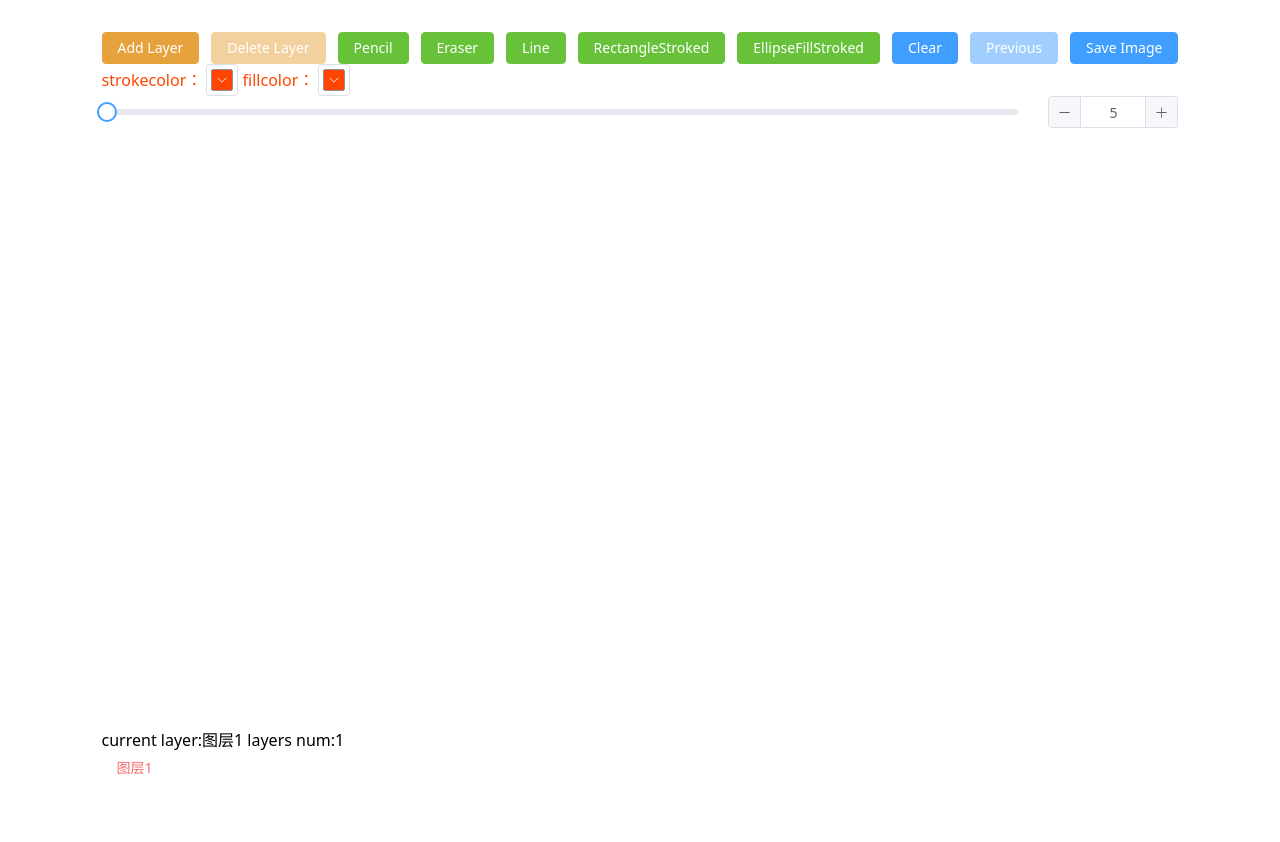
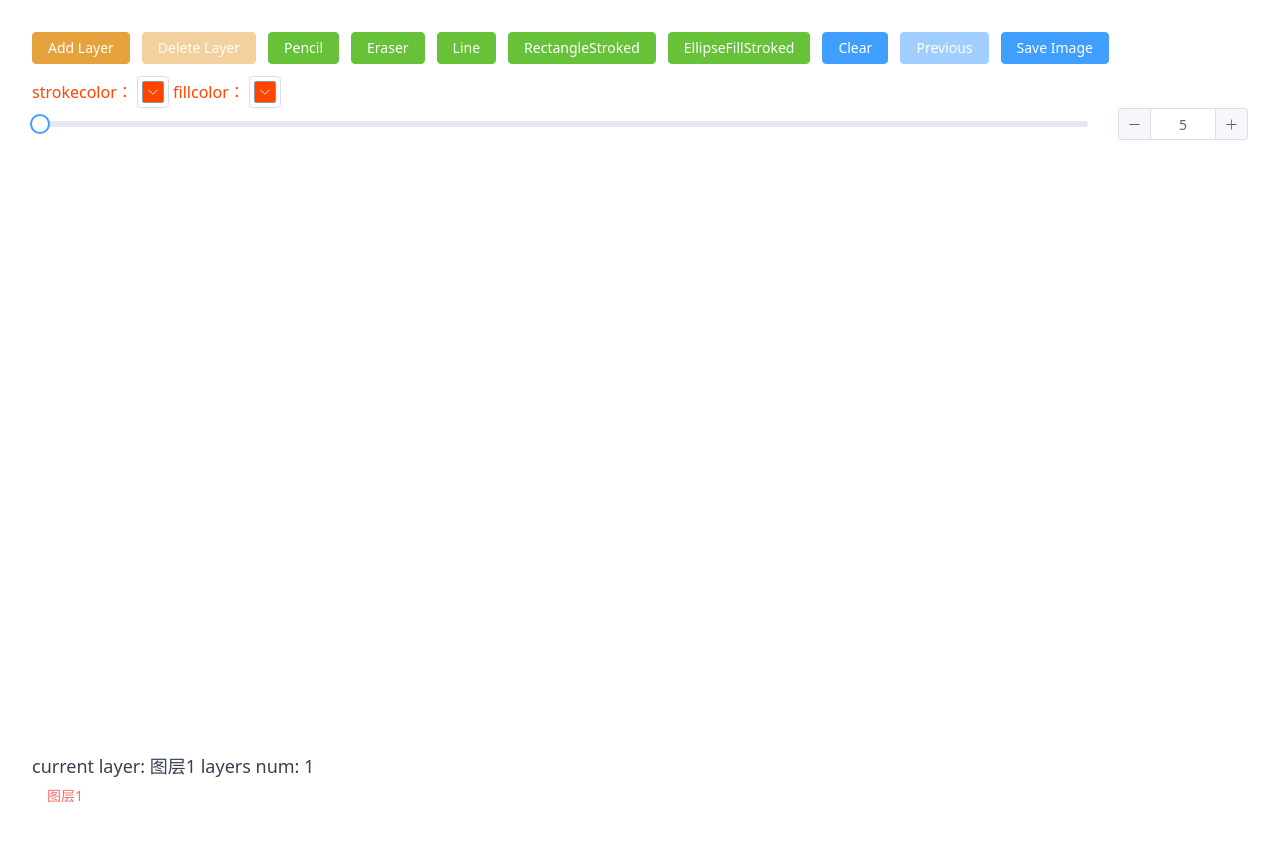
Before and after one commit to OceanPresentChao/Peintre, a Vue app: page / in a window 1280 px wide. Before the commit the page ends 816 px from the top, so only its background shows below. Built offline with nearby package versions, Linux system fonts and the light colour scheme.

Commit message:
:lipstick: style: beauty

```diff
--- a/index.html
+++ b/index.html
@@ -1,13 +1,16 @@
 <!DOCTYPE html>
 <html lang="en">
+
 <head>
   <meta charset="UTF-8" />
   <link rel="icon" href="/favicon.ico" />
   <meta name="viewport" content="width=device-width, initial-scale=1.0" />
-    <title>Vite App</title>
+  <title>Peintre</title>
 </head>
+
 <body>
   <div id="app"></div>
   <script type="module" src="/src/main.ts"></script>
 </body>
+
 </html>
--- a/package.json
+++ b/package.json
@@ -1,6 +1,6 @@
 {
   "name": "peintre",
-  "version": "0.1.0",
+  "version": "0.1.1",
   "license": "MIT",
   "description": "a configurable painter component for Vue 3",
   "author": "OceanPresent <oceanpresent@163.com>",
--- a/src/App.vue
+++ b/src/App.vue
@@ -3,9 +3,7 @@
 </script>
 
 <template>
-  <main>
-    <Painter :max-width="500" :min-width="2" />
-  </main>
+  <Painter :maxLine="500" :minLine="1" />
 </template>
 
 <style>
@@ -15,11 +13,4 @@
   padding: 2rem;
   font-weight: normal;
 }
-
-main {
-  display: flex;
-  flex-direction: column;
-  align-items: center;
-  line-height: 1.5;
-}
 </style>
--- a/src/components/Painter.vue
+++ b/src/components/Painter.vue
@@ -21,7 +21,7 @@
       </el-button>
       <el-button type="primary" size="default" @click="saveImage">Save Image</el-button>
     </div>
-    <div>
+    <div class="mt-3 text-base">
       <span :style="{ color: currentToolConfig.strokecolor }">
         strokecolor：
         <el-color-picker v-model="currentToolConfig.strokecolor" :predefine="predefineColors" />
@@ -30,7 +30,7 @@
         fillcolor：
         <el-color-picker show-alpha v-model="currentToolConfig.fillcolor" :predefine="predefineColors" />
       </span>
-      <el-slider v-model="currentToolConfig.maxwidth" show-input :min="minWidth" :max="maxWidth" :step="1" />
+      <el-slider v-model="currentToolConfig.maxwidth" show-input :min="minLine" :max="maxLine" :step="1" />
     </div>
     <div class="relative cursor-none" ref="canvasContainerRef" id="canvasContainer">
       <canvas :width="width" :height="height" ref="cursorRef" class="absolute top-0"></canvas>
@@ -38,9 +38,13 @@
         :height="height"></canvas>
       <canvas :width="width" :height="height" ref="imageRef"></canvas>
     </div>
-    <div>
-      current layer:{{ currentLayer?.name }}
-      layers num:{{ canvasRefs.length }}
+    <div class="mt-3 text-lg text-gray-700">
+      <span>
+        current layer: {{ currentLayer?.name }}
+      </span>
+      <span>
+        layers num: {{ canvasRefs.length }}
+      </span>
     </div>
     <div>
       <draggable v-model="layers" item-key="id" ghost-class="ghost" @start="isDragging = true"
@@ -81,14 +85,14 @@ const props = defineProps({
       return value > 0
     }
   },
-  maxWidth: {
+  maxLine: {
     type: Number,
     default: 500,
     validate(value: number) {
       return value > 0
     }
   },
-  minWidth: {
+  minLine: {
     type: Number,
     default: 1,
     validate(value: number) {
@@ -269,9 +273,9 @@ function initCursor() {
 function initScroll() {
   const onWheel = (event: WheelEvent) => {
     event.preventDefault()
-    if (event.deltaY >= 0 && currentToolConfig.value.maxwidth > props.minWidth) {
+    if (event.deltaY >= 0 && currentToolConfig.value.maxwidth > props.minLine) {
       currentToolConfig.value.maxwidth -= Math.abs(Math.round(event.deltaY / 100) * 5)
-    } else if (event.deltaY < 0 && currentToolConfig.value.maxwidth < props.maxWidth) {
+    } else if (event.deltaY < 0 && currentToolConfig.value.maxwidth < props.maxLine) {
       currentToolConfig.value.maxwidth += Math.abs(Math.round(event.deltaY / 100) * 5)
     }
   }
```
Also changed, not shown: 2 other files (tests, documents, lock files or other folders). Lines whose indentation alone changed are shown as unchanged.
